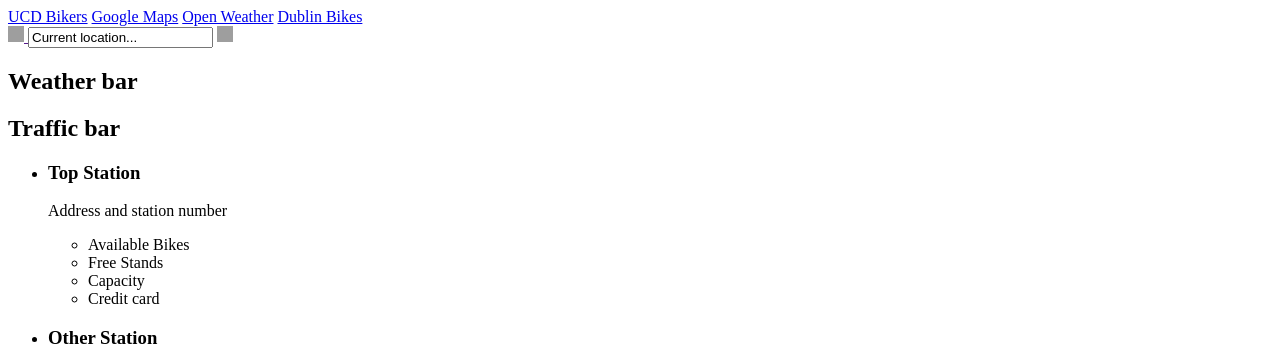
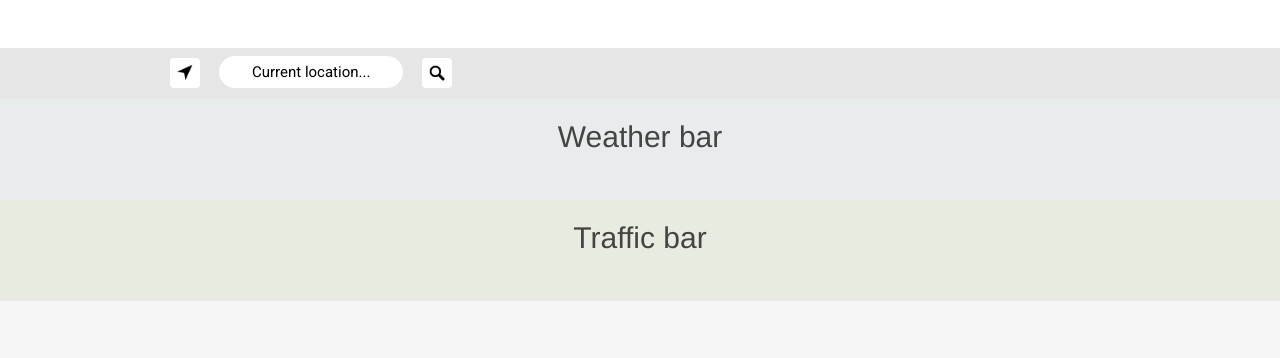
Before and after one commit to FrauBoes/UCD-Bikers, a Flask app: page / in a window 1280 px wide. Shown: the top 358 px of the page. Run offline with Flask 2, Linux system fonts and the light colour scheme; some libraries are stand-ins or nearby versions; grey boxes are pictures that could not be loaded.

Commit message:
add reset.css for website mockup and adjust index.html

```diff
--- /dev/null
+++ b/bikers/bikers/static/css/reset.css
@@ -0,0 +1,48 @@
+/* http://meyerweb.com/eric/tools/css/reset/
+   v2.0 | 20110126
+   License: none (public domain)
+*/
+
+html, body, div, span, applet, object, iframe,
+h1, h2, h3, h4, h5, h6, p, blockquote, pre,
+a, abbr, acronym, address, big, cite, code,
+del, dfn, em, img, ins, kbd, q, s, samp,
+small, strike, strong, sub, sup, tt, var,
+b, u, i, center,
+dl, dt, dd, ol, ul, li,
+fieldset, form, label, legend,
+table, caption, tbody, tfoot, thead, tr, th, td,
+article, aside, canvas, details, embed,
+figure, figcaption, footer, header, hgroup,
+menu, nav, output, ruby, section, summary,
+time, mark, audio, video {
+	margin: 0;
+	padding: 0;
+	border: 0;
+	font-size: 100%;
+	font: inherit;
+	vertical-align: baseline;
+}
+/* HTML5 display-role reset for older browsers */
+article, aside, details, figcaption, figure,
+footer, header, hgroup, menu, nav, section {
+	display: block;
+}
+body {
+	line-height: 1;
+}
+ol, ul {
+	list-style: none;
+}
+blockquote, q {
+	quotes: none;
+}
+blockquote:before, blockquote:after,
+q:before, q:after {
+	content: '';
+	content: none;
+}
+table {
+	border-collapse: collapse;
+	border-spacing: 0;
+}
--- a/bikers/bikers/templates/index.html
+++ b/bikers/bikers/templates/index.html
@@ -3,8 +3,8 @@
 
 <head>
     <meta http-equiv="Content-Type" content="text/html; charset=utf-8">
-    <link rel="stylesheet" type="text/css" href="css/reset.css">
-    <link rel="stylesheet" type="text/css" href="css/style.css">
+    <link rel="stylesheet" type="text/css" href="static/css/reset.css">
+    <link rel="stylesheet" type="text/css" href="static/css/style.css">
     <link href='http://fonts.googleapis.com/css?family=Roboto' rel='stylesheet' type='text/css'>
 
     <title>UCD Bikers</title>
@@ -29,11 +29,11 @@
         <div class="wrapper">
             <form id="search-form" onsubmit="">
             		<a class="current-location-button" href="">
-                		<img width="16" height="16" src="images/current-location.png">
+                		<img width="16" height="16" src="static/images/current-location.png">
             		</a>
             		<input type="text" value="Current location...">
             		<a class="search-button" href="">
-                		<img width="16" height="16" src="images/search-button.png">
+                		<img width="16" height="16" src="static/images/search-button.png">
             		</a>
             		<div class="clear"></div>
             </form>
```
Also changed, not shown: bikers/bikers/static/css/style.css (renamed from bikers/bikers/static/styles.css), bikers/bikers/static/images/current-location.png (added), bikers/bikers/static/images/search-button.png (added).
